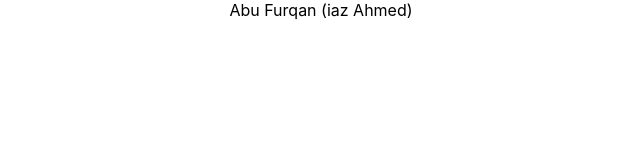
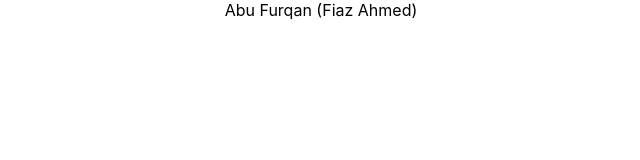
Before and after one commit to abufurqan/bc2020_assignment02, a React (Create React App) app: page / in a window 1280 px wide. Shown: the top 160 px of the page, without its empty margins (319-959 px from the left). Built offline with nearby package versions, Linux system fonts and the light colour scheme.

Commit message:
Update App.js

```diff
--- a/src/App.js
+++ b/src/App.js
@@ -5,7 +5,7 @@ function App() {
   return (
     <div className="App">
       <div>
-        Abu Furqan (iaz Ahmed)
+        Abu Furqan (Fiaz Ahmed)
       </div>
     </div>
   );
```
